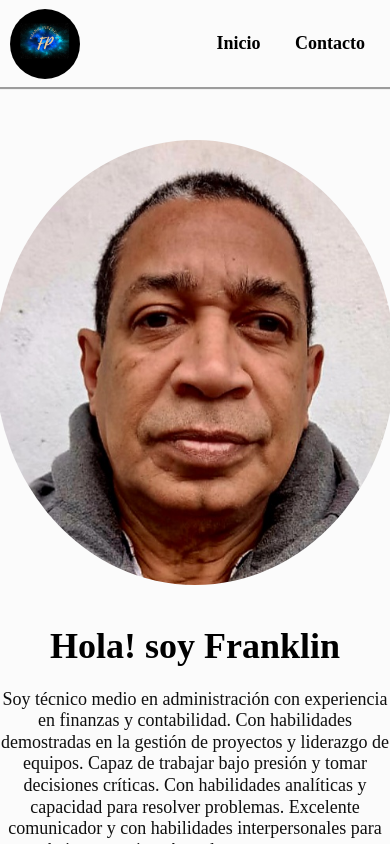
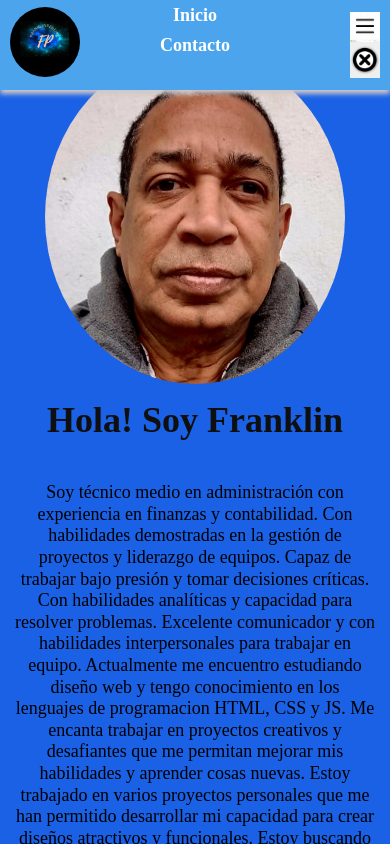
Before and after one commit to Franklin1962/proyecto-2-cod-latam, a plain HTML site: page index.html in a window 390 px wide. Shown: the top 844 px of the page. Drawn offline with Linux system fonts and the light colour scheme.

Commit message:
segundo commit

```diff
--- a/css/styles.css
+++ b/css/styles.css
@@ -44,91 +44,109 @@ body {
 header {
     display: flex;
     height: 90px;
+    width: 100%;
     justify-content: space-between;
     align-items: center;
     padding: 10px;
-    position: sticky;
+    position: fixed;
+    background-color: #78909c;
+    box-shadow: 0 4px 5px #cfc8c8;
+    left: 0;
     top: 0;
-    border-bottom: groove 3px #f0f0f0 ;
 }
 
-.logo{
-    display: flex;
-}
 
 .logo img{
     border-radius: 50%;
     height: 70px;
     width: 70px;
+
+
+
 }
 
-header nav a{
+
+.menu{
+    display: flex;
+    align-items: center;
+
+}
+
+.menu li{
     font-weight: 600;
     padding: 15px;
+
+
 }
-nav a:hover{
-    color: #af599b;
+.abrirMenu{
+    display: none;
+
+}
+
+.cerrarMenu{
+    display: none;
+
+}
+
+.menu a:hover{
+    color: white;
     box-shadow: 5px 15px 15px rgba(0,0,0,-35)
 }
 
 /* Este max-width es para que el contenido no se "estire" demasiado hacia los costados y
 *  el margin: auto; para tenerlo centrado fácilmente ;)
 */
-main {
-    max-width: 1200px;
-    margin: auto;
+/*main {
+    max-width: 1260px;
+    display: flex;
+}*/
+
+#inicio{
+    margin-top: 150px;
+    margin-bottom: 150px;
+
 }
 
-#nicio{
+
+
+#inicio img{
     display: flex;
-    min-width: 100vh;
+    border-radius: 50%;
+    width: 400px;
     align-items: center;
-    justify-content: center;
-    margin-top: 20px;
-    margin-bottom: 20px;
-    margin-left: auto;
-    margin-right: auto;
-    color: #0f0f0f;
+    text-align: center;
+    margin: auto;
+
 }
 
-#inicio figure{
-    display: flex;
+.parrafo{
+    display: flexbox;
+    align-items: center;
+    text-align: center;
+    margin-bottom: 30px;
     justify-content: center;
-    align-items: center;
+    padding: 15px;
+
+}
+
+h1{
+    text-align: center ;
+    font-size: 36px;
+    color: #0f0f0f;
+    justify-content: center;
     margin-bottom: 40px;
 }
 
-#inicio img{
-    border-radius: 50%;
-    width: 400px;
-    justify-content: center;
-    align-items: center;
-    margin-left: auto;
-    margin-right: auto;
-    margin-top: 50px;
-}
 
-#inicio p{
-    display: flex;
-    text-align: center ;
-    color: #0f0f0f;
-}
-
-h1{
-    text-align: center;
-    font-size: 36px;
-    margin-top: 20px;
-    margin-bottom: 20px;
-}
 
 .descarga{
-    height: 6vh;
     display: flex;
-    width: 193px;
+    height: 30px;
+    width: 195px;
     justify-content: center;
     align-items: center;
     background-color: #af599b;
-    border-radius: 300px;
+    border-radius: 20px;
     color: #fbfbfb;
     font-size: 20px;
     margin-left:auto;
@@ -138,12 +156,8 @@ h1{
     box-shadow: 5px 15px 15px rgba(0,0,0,-35);
     transition: .3s ease;
 }
-div.descarga a:hover{
-    padding: 25px;
-    border: 20px;
-    justify-content: center;
-    align-items: center;
-    text-align: justify;
+
+.descarga a:hover{
     transform:translate (-3px) scale(1.05);
     box-shadow: 0 0 157px rgb(202, 94, 112),
                 0 0 45px rgb(202, 94, 112),
@@ -153,10 +167,9 @@ div.descarga a:hover{
 }
 
 #contacto{
-    min-height: 100%;
     margin-right: auto;
     margin-left: auto;
-    height: 65vh;
+    width: 100%;
     display: flexbox ;
     border-radius: 10px;
     background-color:rgba(175,89,158,0.3);
@@ -166,7 +179,6 @@ div.descarga a:hover{
 
 }
 #contacto p{
-    display: flex;
     text-align: center;
     justify-content: center;
     margin-top: 20px;
@@ -242,7 +254,7 @@ display: flex;
 }
 footer{
     height: 90px;
-    display: flexbox;
+    display: flex;
     align-items: center;
     justify-content: center;
     background-color: #af599b;
@@ -269,12 +281,10 @@ footer{
                 0 0 45px var(--email),
                 0 0 75px var(--email),
                 0 0 115px var(--email);
-
 }
 
 .rs ul li .github:hover{
     background: var(--github);
-    color: pink;
     box-shadow: 0 0 15px #1a61e6,
                 0 0 45px #1a61e6,
                 0 0 75px #1a61e6,
@@ -282,28 +292,86 @@ footer{
 }
 .rs ul li .linkedin:hover{
     background: var(--linkedin);
-    color: grey;
     box-shadow: 0 0 15px #007585,
                 0 0 45px #007585,
                 0 0 75px #007585,
                 0 0 115px #007585;
 }
+/************************************
+*** Aplicacion de las media query****
+*************************************/
+
+@media (max-width: 600px) {
+
+    #inicio{
+        background-color: #1a61e6;
+        margin-top: 0;
+    }
+    #inicio img{
+        border-radius: 50%;
+        width: 300px;
+        justify-content: center;
+        align-items: center;
+        margin-left: auto;
+        margin-right: auto;
+        margin-top: 50px;
+    }
+
+    header{
+        background-color: #4ca4ec;
+    }
 
 
-/* Recomendaciones!
-*  - Comenzar desde lo más general y luego ir hacia lo mas específico, asignando primero
-*    "estilos generales". Una buena idea sería comenzar por el <body> ;)
-*
-*  - Recuerden que queremos evitar "repetir código", en CSS usando la cualidad de la herencia
-*    podemos setear ciertas propiedades en un elemento padre y dejar que sean heredadas (por ejemplo: font-size)
-*
-*  - Nadie sabe todas las propiedades CSS de memoria, si no saben como hacer algo no lo recuerdan, la respuesta
-*    pueden encontrarla buscando en la web algo como "CSS como hacer ... " o "propiedad css para hacer ..."
-*
-*  - Usen mucho las herramientas para desarrolladores del navegador para ir
-*    probando el CSS que escriben, resolver dudas y problemas.
-*
-*  - Paciencia, resiliencia y creatividad! No se desanimen, las primeras experiencias maquetando con HTML y CSS
-*    pueden ser frustrantes, pero estas habilidades se van desarrollando con la experiencia, es como aprender
-*    un trabajo manual, hacer una artesanía, tocar un instrumento musical... la práctica es todo!
-*/
+
+    .menu{
+        flex-direction: column;
+        align-items: center;
+        position: fixed;
+        left: 0;
+        top: 0;
+        width: 100%;
+        color: white;
+        opacity: 1;
+        height: 100%;
+
+
+
+
+    }
+
+    .menu li{
+        font-weight: 600;
+        padding: 0;
+        line-height: 30px;
+
+
+    /*.menu a{
+        align-items: center;
+        text-align: center;
+    }*/
+
+    }
+    .abrirMenu,.cerrarMenu{
+        border: none;
+        align-self: flex-end;
+        display: block;
+        /*opacity: 0.5;
+        transition: opacity 0,5;
+        color: gray;*/
+
+    }
+    .abrirMenu img{
+        height: 30px;
+        width: 30px;
+        align-self: flex-end;
+
+    }
+
+        .cerrarMenu img{
+        height: 30px;
+        width: 30px;
+        padding: 15x 20px;
+        align-self: flex-end;
+    }
+
+}
--- a/index.html
+++ b/index.html
@@ -12,29 +12,42 @@
 
     <!-- CSS -->
     <link rel="stylesheet" href="css/styles.css">
+
+    <!--Imagen Favaicon-->
+    <link rel="shortcut icon" href="/img/Logo Franklin favicon.png" type="image/x-icon">
+
 </head>
 <body>
-
     <header>
         <div class="logo">
             <img src="./img/Logo Franklin.png"  alt="logo">
         </div>
         <nav>
-            <a href="inicio" class="nav-link">Inicio</a>
-            <a href="contacto" class="nav-link" >Contacto</a>
+            <button class="abrirMenu" aria-label="abrir menu">
+                <img src="/img/menu.jpeg" alt="menu">
+            </button>
+            <button  class="cerrarMenu" aria label="cerrar menu">
+                <img src="/img/salida.png" alt="cerrar menu">
+            </button>
+            <ul class="menu">
+                <li><a href="#inicio">Inicio</a></li>
+                <li><a href="#contacto">Contacto</a></li>
+            </ul>
         </nav>
     </header>
 
-        <main>
+
         <section id="inicio">
-            <figure>
+            <div>
                 <img src="./img/Foto-personal.jpg" alt="foto" >
-            </figure>
-                <h1>Hola! soy Franklin</h1>
+            </div>
+            <div class="parrafo">
+              <h1> Hola! Soy Franklin</h1>
                 <p> Soy técnico medio en administración con experiencia en finanzas y contabilidad. Con habilidades demostradas en la gestión de proyectos y liderazgo de equipos. Capaz de trabajar bajo presión y tomar decisiones críticas. Con habilidades analíticas y capacidad para resolver problemas. Excelente comunicador y con habilidades interpersonales para trabajar en equipo.
                     Actualmente me encuentro estudiando diseño web y tengo conocimiento en los lenguajes de programacion  HTML, CSS y JS. Me encanta trabajar en proyectos creativos y desafiantes que me permitan mejorar mis habilidades y aprender cosas nuevas. Estoy trabajado en varios proyectos personales que me han permitido desarrollar mi capacidad para crear diseños atractivos y funcionales.
                     Estoy buscando oportunidades para trabajar en un entorno dinámico donde pueda seguir aprendiendo y creciendo como diseñador web.
                 </p>
+            </div>
 
             <div class="descarga">
                <a href="./Curriculun.pdf"> Descargar mi CV </a>
@@ -61,7 +74,7 @@
                 <li><a href="https://www.linkedin.com" class="linkedin"><i class="fa-brands fa-linkedin"></i></a></li>
             </ul>
         </div>
-        </main>
+
     <footer>
         <p> Franklin Pereira </p>
     </footer>
@@ -69,5 +82,7 @@
     <!-- La estructura básica y la vinculación con CSS estan listas. A codear! 💪  -->
     <!-- En este archivo escriban su HTML -->
 
+    <!--Enlace a javascript-->
+    <script src="./js/main.js"></script>
 </body>
 </html>
--- /dev/null
+++ b/js/main.js
@@ -0,0 +1,9 @@
+const abrirmenuBtn = document.querySelector(".abrirMenu");
+const cerrarMenuBtn = document.querySelector(".cerrarMenu");
+
+function abrirMenu() {
+    abrirMenu.classList.add("abrirMenu");
+}
+
+abrirmenuBtn.addEventListener("click", abrirMenu);
+cerrarMenuBtn.addEventListener("click", cerrarMenuBtn)
```
Also changed, not shown: img/menu.jpeg (added), img/salida.png (added), 1 other file. Lines whose indentation alone changed are shown as unchanged.
